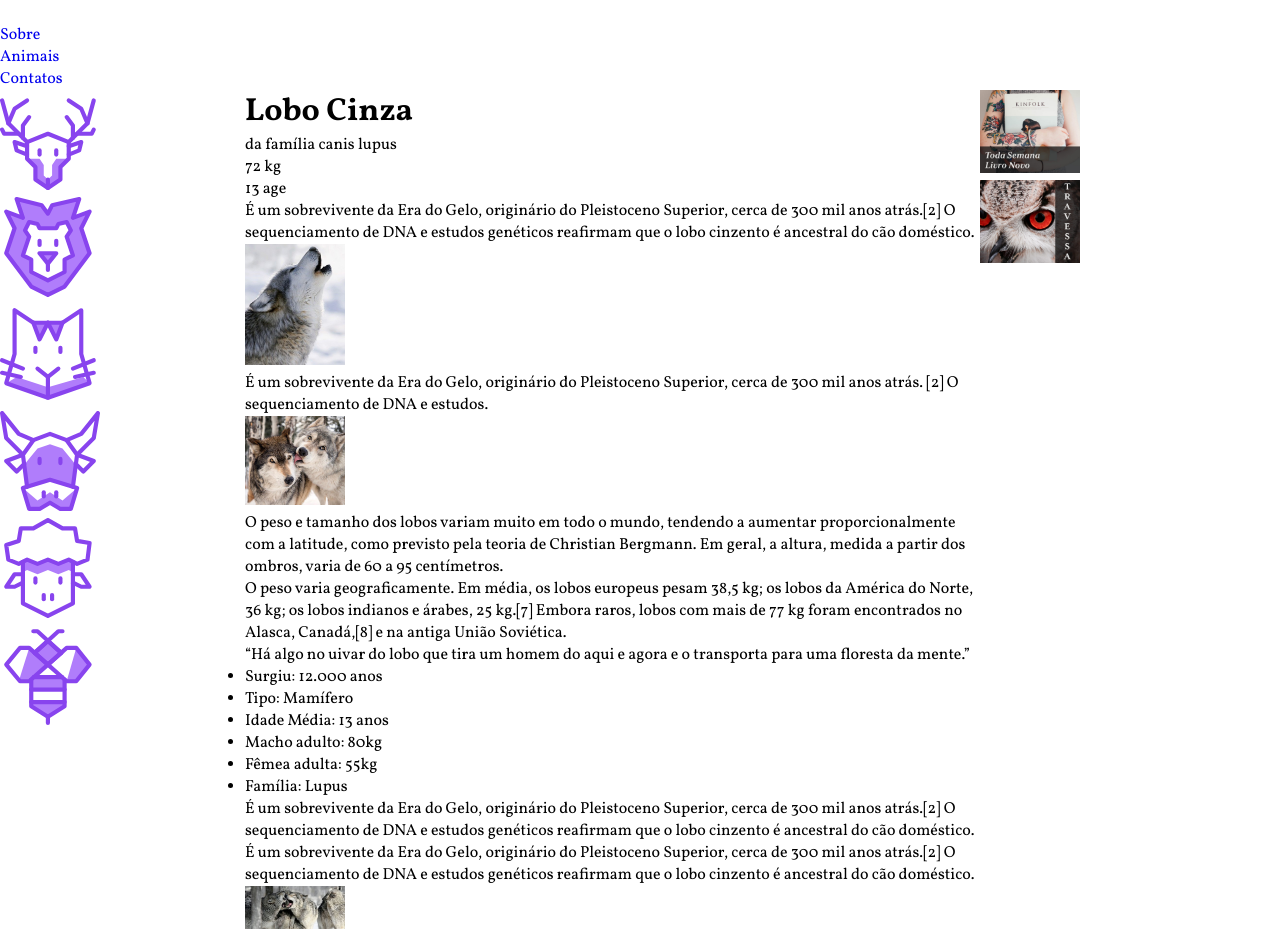
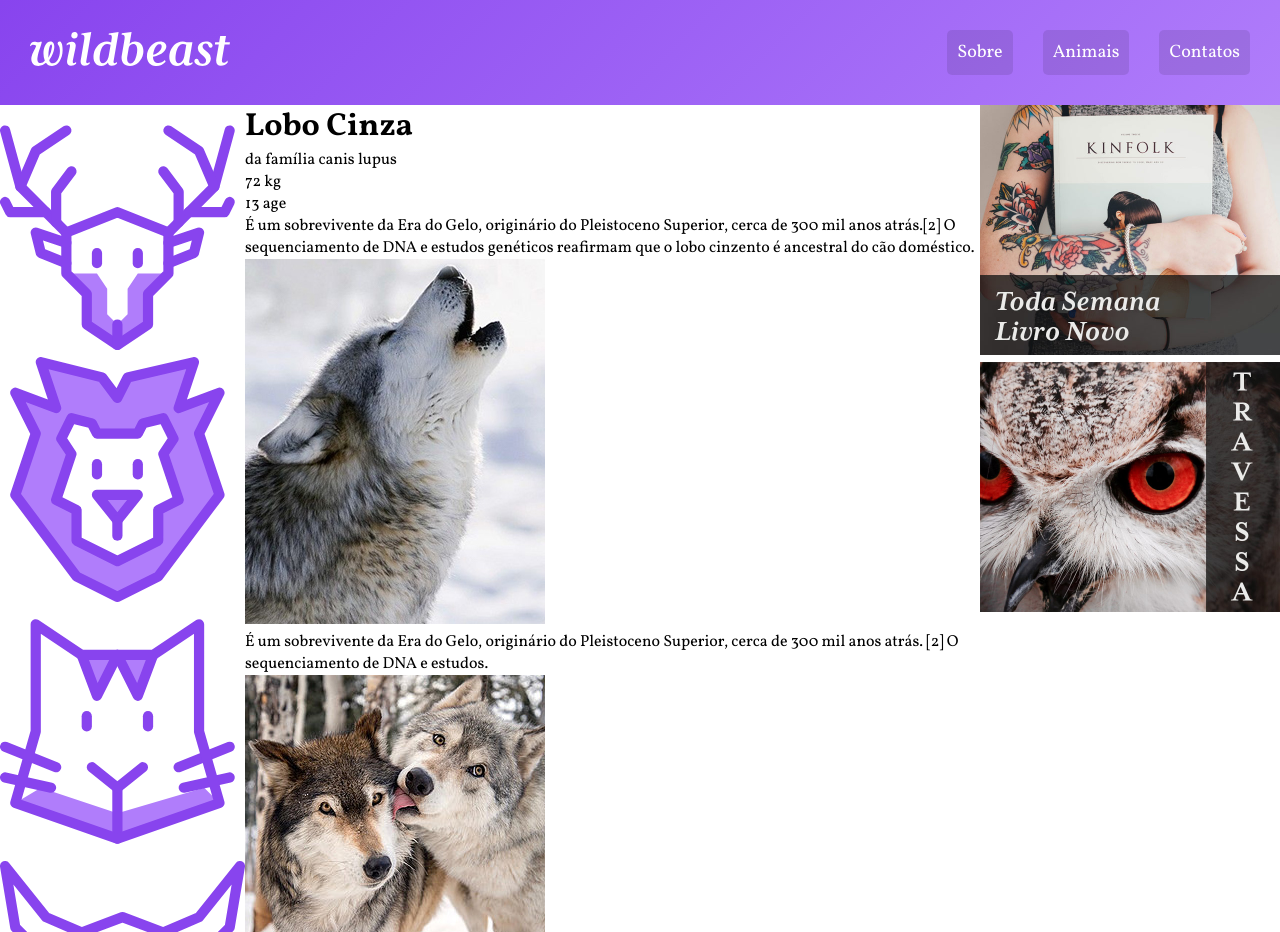
Before and after one commit to Rinpiki/Site-com-grid, a plain HTML site: page index.html in a window 1280 px wide. Shown: the top 932 px of the page. Drawn offline with Linux system fonts and the light colour scheme.

Commit message:
add header customization

```diff
--- a/style.css
+++ b/style.css
@@ -13,7 +13,7 @@ body {
 }
 
 li {
-  text-decoration: none;
+  list-style: none;
 }
 
 a {
@@ -21,7 +21,7 @@ a {
 }
 
 img {
-  max-width: 100px;
+  max-width: 100%;
 }
 
 /*Grid geral*/
@@ -35,8 +35,42 @@ img {
     "footer footer footer";
 }
 
+/*HEADER*/
+
 .header {
   grid-area: header;
+  background: linear-gradient(135deg, #8844ee, #b07dfb);
+  padding: 30px;
+  display: grid;
+  grid-template-columns: 1fr auto;
+  align-items: center;
+}
+
+.logo {
+  max-width: 200px;
+}
+
+.header nav ul {
+  display: flex;
+  flex-wrap: wrap;
+}
+
+.header nav a {
+  display: block;
+  padding: 10px;
+  color: white;
+  font-size: 1.125em;
+  background: rgb(0, 0, 0, 0.1);
+  border-radius: 5px;
+  transition: 0.1s;
+}
+
+.header nav a:hover {
+  background: rgb(0, 0, 0, 0.5);
+}
+
+.header li + li {
+  margin-left: 30px;
 }
 
 .sidenav {
```
